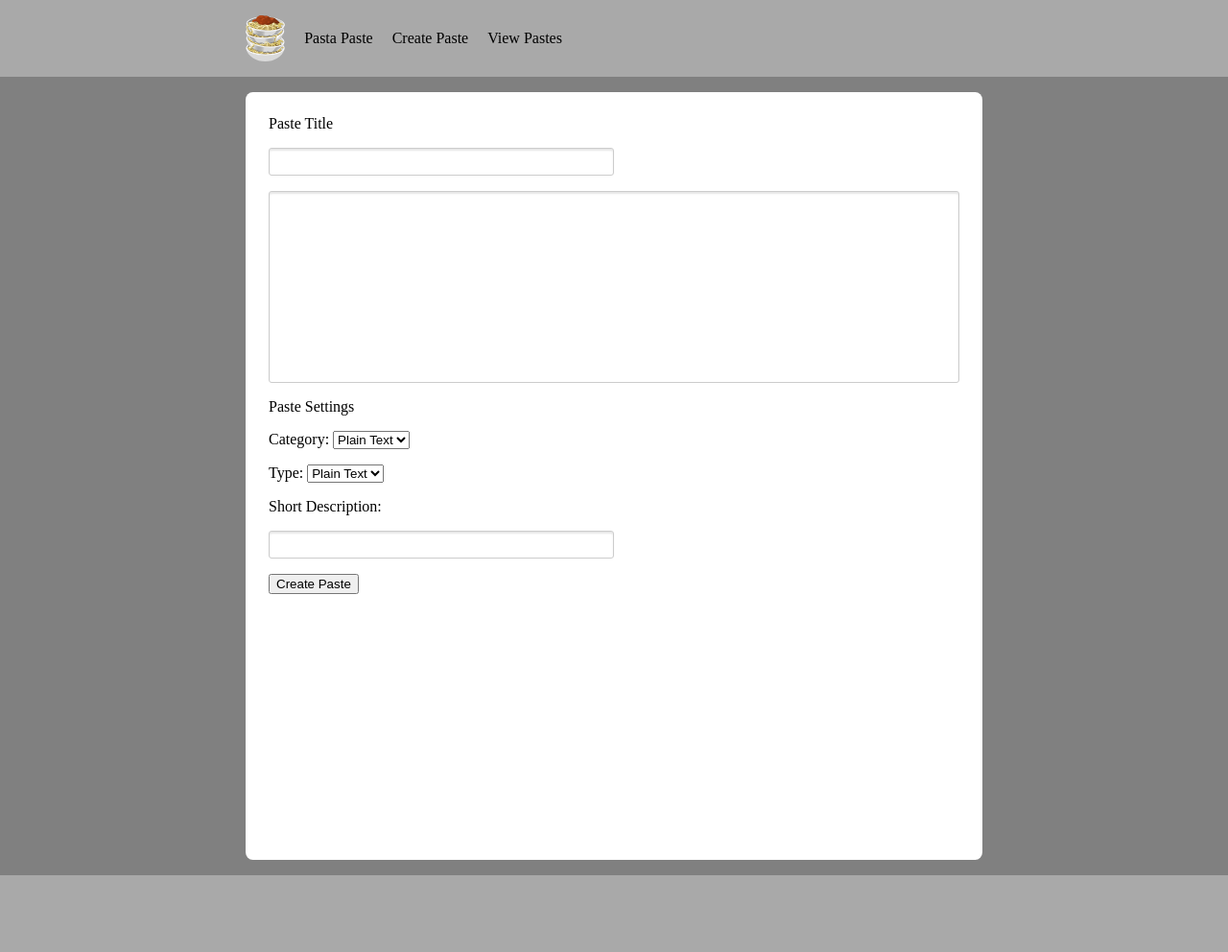
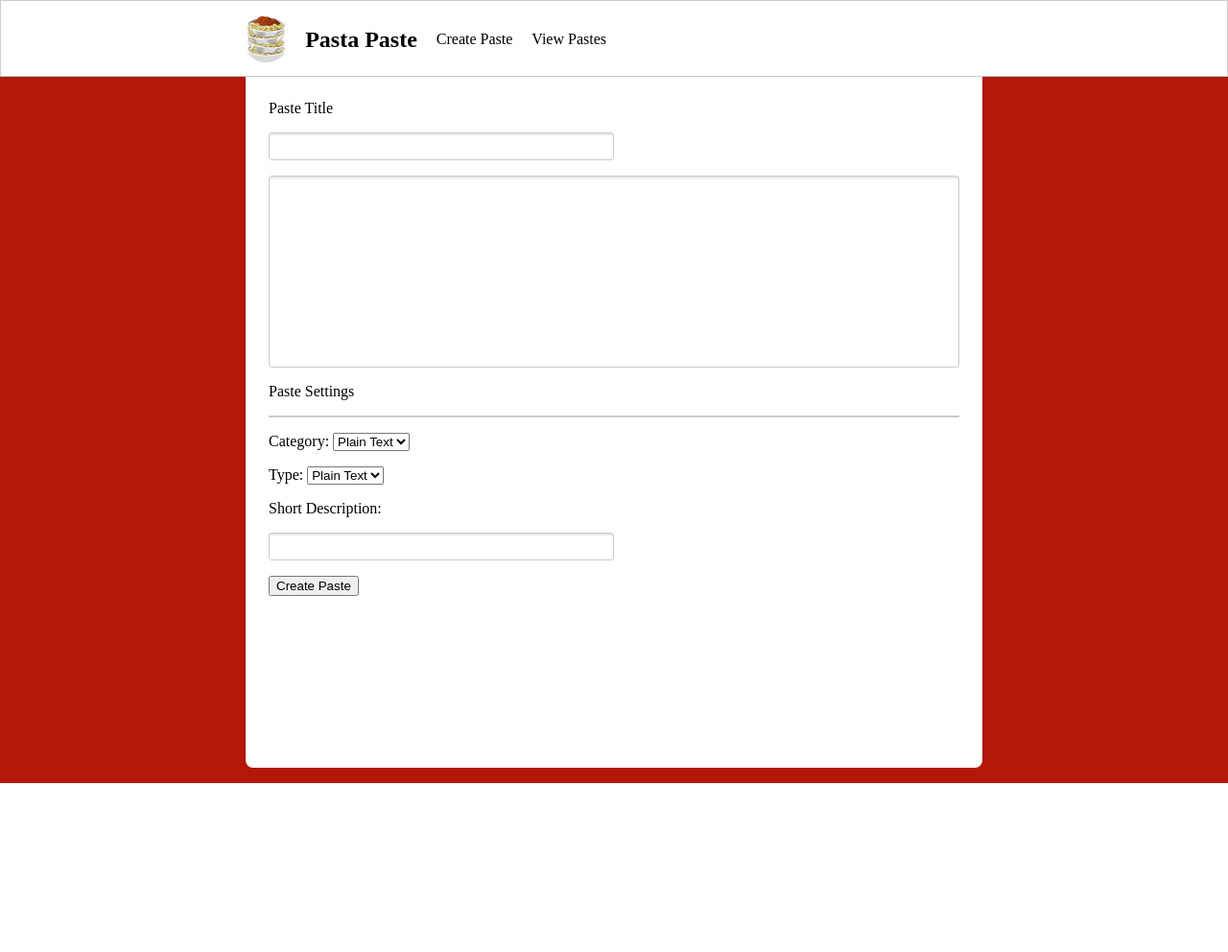
Before and after one commit to LoganHodgins/Pasta-Paste, a Django app: page / in a window 1280 px wide. Shown: the whole page at 96% size. After the commit the page ends 816 px from the top, so only its background shows below. Run offline with Django 4.2, Linux system fonts and the light colour scheme.

Commit message:
added css for header

```diff
--- a/static/styles.css
+++ b/static/styles.css
@@ -1,5 +1,5 @@
 body {
-    background: gray;
+    background: #b21807;
 }
 
 * {
--- a/user_paste/static/user_paste/includes/footer.css
+++ b/user_paste/static/user_paste/includes/footer.css
@@ -1,5 +1,5 @@
 .main-footer {
-    background-color: #a9a9a9;
+    background-color: #fff;
     margin-top: 1rem;
     height: 5rem;
 }
--- a/user_paste/static/user_paste/includes/header.css
+++ b/user_paste/static/user_paste/includes/header.css
@@ -1,13 +1,19 @@
 .main-nav {
     display: flex;
+    position: relative;
+    left: 20vw;
     gap: 20px;
     align-items: center;
-    margin: 0 20vw;
     height: 5rem;
 }
 
 .nav-header {
-    background-color: #a9a9a9;
+    position: fixed;
+    top: 0;
+    left: 0;
+    right: 0;
+    background-color: #fff;
+    border: 1px solid #ccc;
     height: 5rem;
     margin-bottom: 1rem;
 }
@@ -17,6 +23,20 @@
     display: inline;
 }
 
+.main-nav-name {
+    font-weight: bold;
+    font-size: 1.5rem;
+}
+
+.main-nav-link {
+    color: #000;
+    text-decoration: none;
+}
+
+.main-nav-link:hover {
+    color: #b21807;
+}
+
 .logo {
     display: inline-block;
     height: 60%;
--- a/user_paste/static/user_paste/user_paste.css
+++ b/user_paste/static/user_paste/user_paste.css
@@ -9,6 +9,7 @@ main {
 
 .paste-area {
     margin: 1rem;
+    padding-top: 4rem;
 }
 
 .paste-form label,
--- a/user_paste/templates/user_paste/includes/header.html
+++ b/user_paste/templates/user_paste/includes/header.html
@@ -4,7 +4,7 @@
     <nav class="main-nav">
         <img class="logo" src="{% static "user_paste/images/food-tasty-pasta.svg" %}" alt="Pasta-Paste logo">
         <p class="main-nav-name">Pasta Paste</p>
-        <a class="main-nav-link">Create Paste</a>
-        <a class="main-nav-link">View Pastes</a>
+        <a class="main-nav-link" href="">Create Paste</a>
+        <a class="main-nav-link" href="">View Pastes</a>
     </nav>
 </header>
--- a/user_paste/templates/user_paste/index.html
+++ b/user_paste/templates/user_paste/index.html
@@ -3,6 +3,7 @@
 
 {% block css_files %}
 <link rel="stylesheet" href='{% static "user_paste/user_paste.css" %}'>
+<link rel="stylesheet" href='{% static "user_paste/main.css" %}'>
 <link rel="stylesheet" href='{% static "user_paste/includes/header.css" %}'>
 <link rel="stylesheet" href='{% static "user_paste/includes/footer.css" %}'>
 {% endblock %}
```
